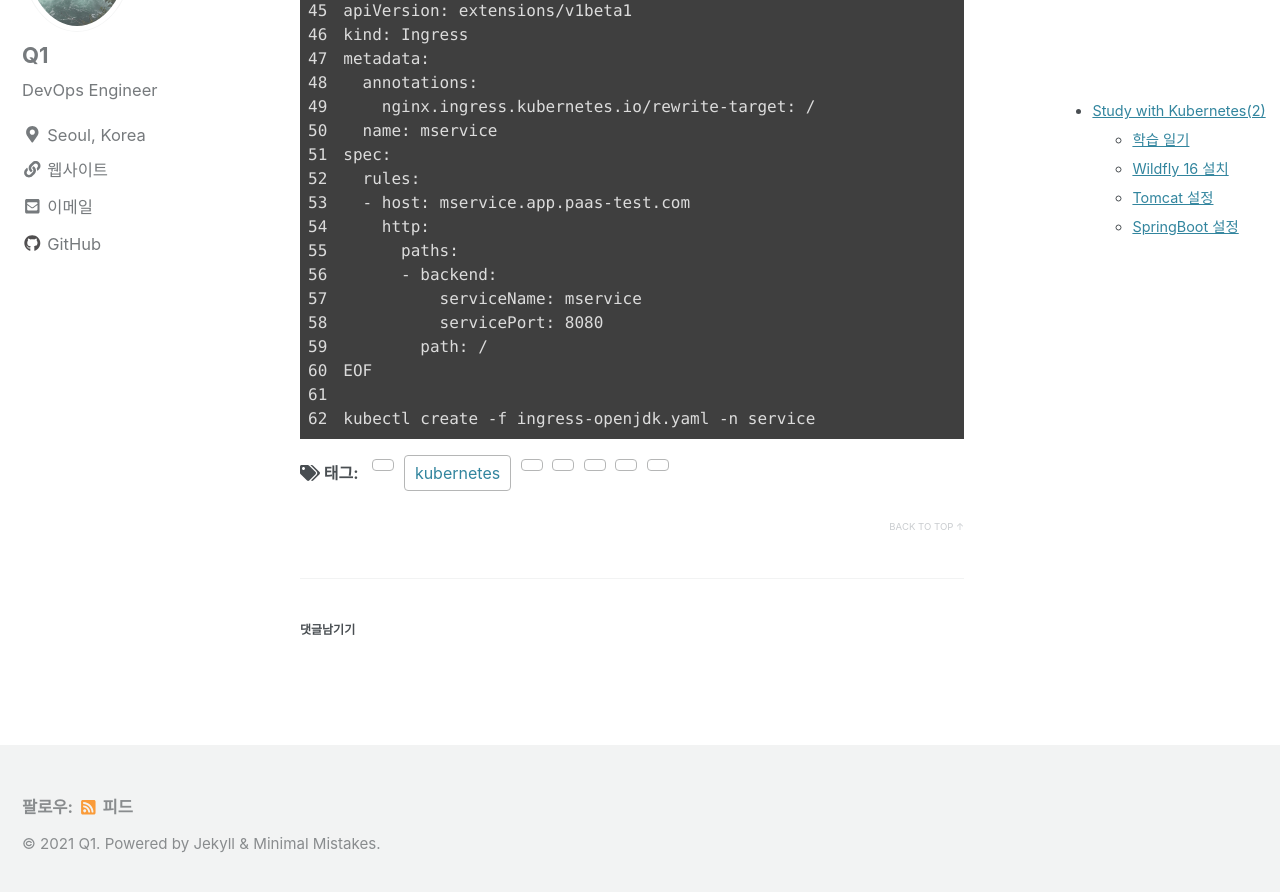
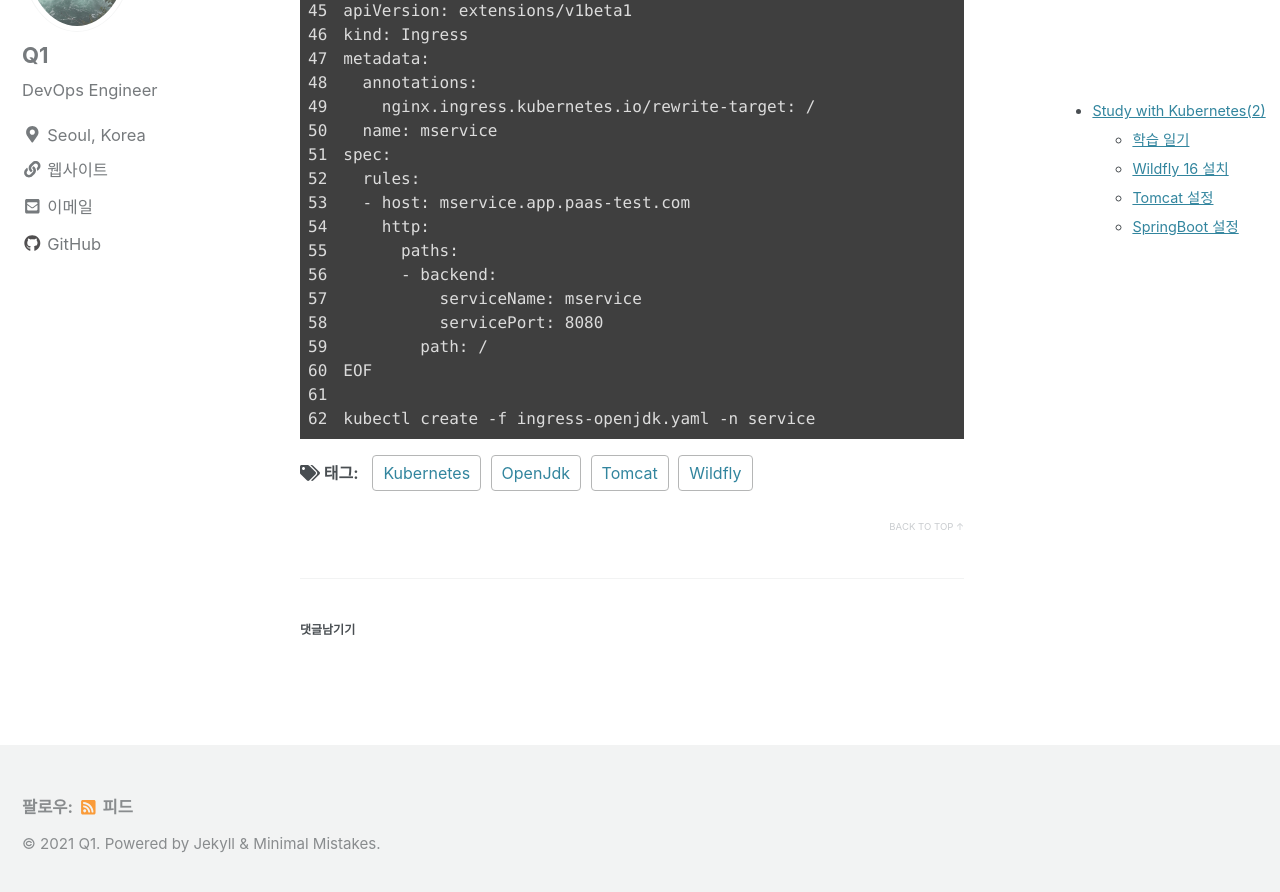
Before and after one commit to TRQ1/trq1.github.io, a Jekyll site: the page built from _posts/2019-01-23-kubernetes-was.markdown, in a window 1280 px wide and 900 px high, scrolled down 4563 px. Shown: the top 892 px of the window. Built offline with Jekyll 4.4.1, drawn with Linux system fonts in a browser that asks for light colours; nearby versions of some CDN libraries; comment, search, counter and statistics services are not loaded.

Commit message:
Tag 정보를 수정하라
* 반영 안된 Tag정보를 수정하였습니다.

```diff
--- a/_posts/2019-01-22-kubernetes-install.markdown
+++ b/_posts/2019-01-22-kubernetes-install.markdown
@@ -7,7 +7,7 @@ updated	: 2019-01-22 08:09:36 +0900
 comment	: true
 categories: Kubernetes
 tags:
-  - kubernetes,
+  - Kubernetes
 ---
 
 * TOC
--- a/_posts/2019-01-23-kubernetes-was.markdown
+++ b/_posts/2019-01-23-kubernetes-was.markdown
@@ -7,7 +7,10 @@ updated	: 2019-01-23 08:09:36 +0900
 comment	: true
 categories: Kubernetes, WAS
 tags:
-  - kubernetes, wildfly, tomcat, openjdk
+  - Kubernetes
+  - Wildfly
+  - Tomcat
+  - OpenJdk
 ---
 
 * TOC
--- a/_posts/2019-01-24-kubernetes-pipeline.markdown
+++ b/_posts/2019-01-24-kubernetes-pipeline.markdown
@@ -5,9 +5,10 @@ summary	: Kubernetes
 data	: 2019-01-24 08:09:36 +0900
 updated	: 2019-01-24 08:09:36 +0900
 comment	: true
-categories: Kubernetes, Pipeline
+categories: Kubernetes,Pipeline
 tags:
-  - kubernetes, Jenkins
+  - Kubernetes
+  - Jenkins
 ---
 
 * TOC
--- a/_posts/2019-01-25-kubernetes-istio.markdown
+++ b/_posts/2019-01-25-kubernetes-istio.markdown
@@ -7,7 +7,9 @@ updated	: 2019-01-25 08:09:36 +0900
 comment	: true
 categories: Kubernetes, Istio, MetalLB
 tags:
-  - kubernetes, Istio, MetalLB
+  - Kubernetes
+  - Istio
+  - MetalLB
 ---
 
 * TOC
```
